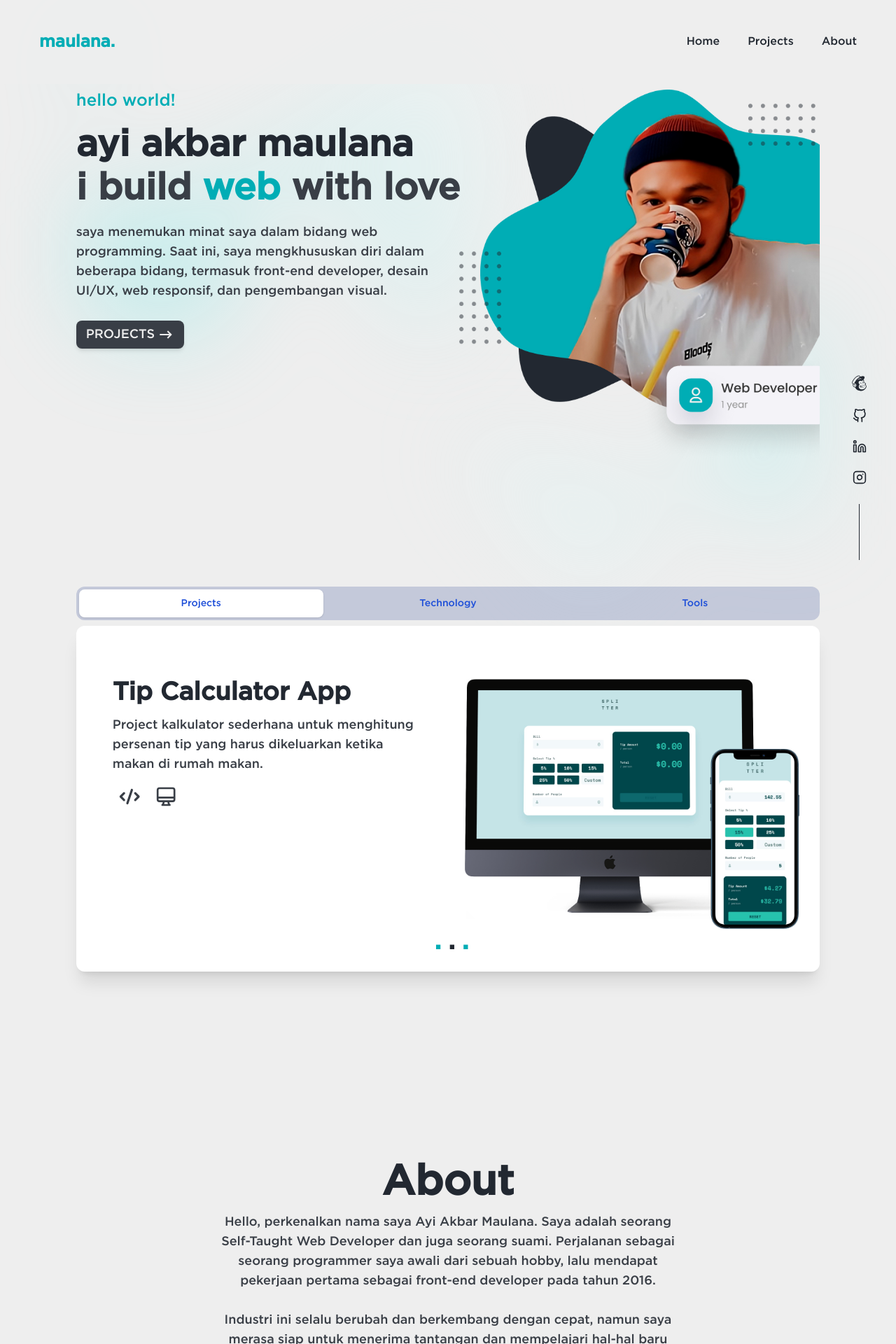
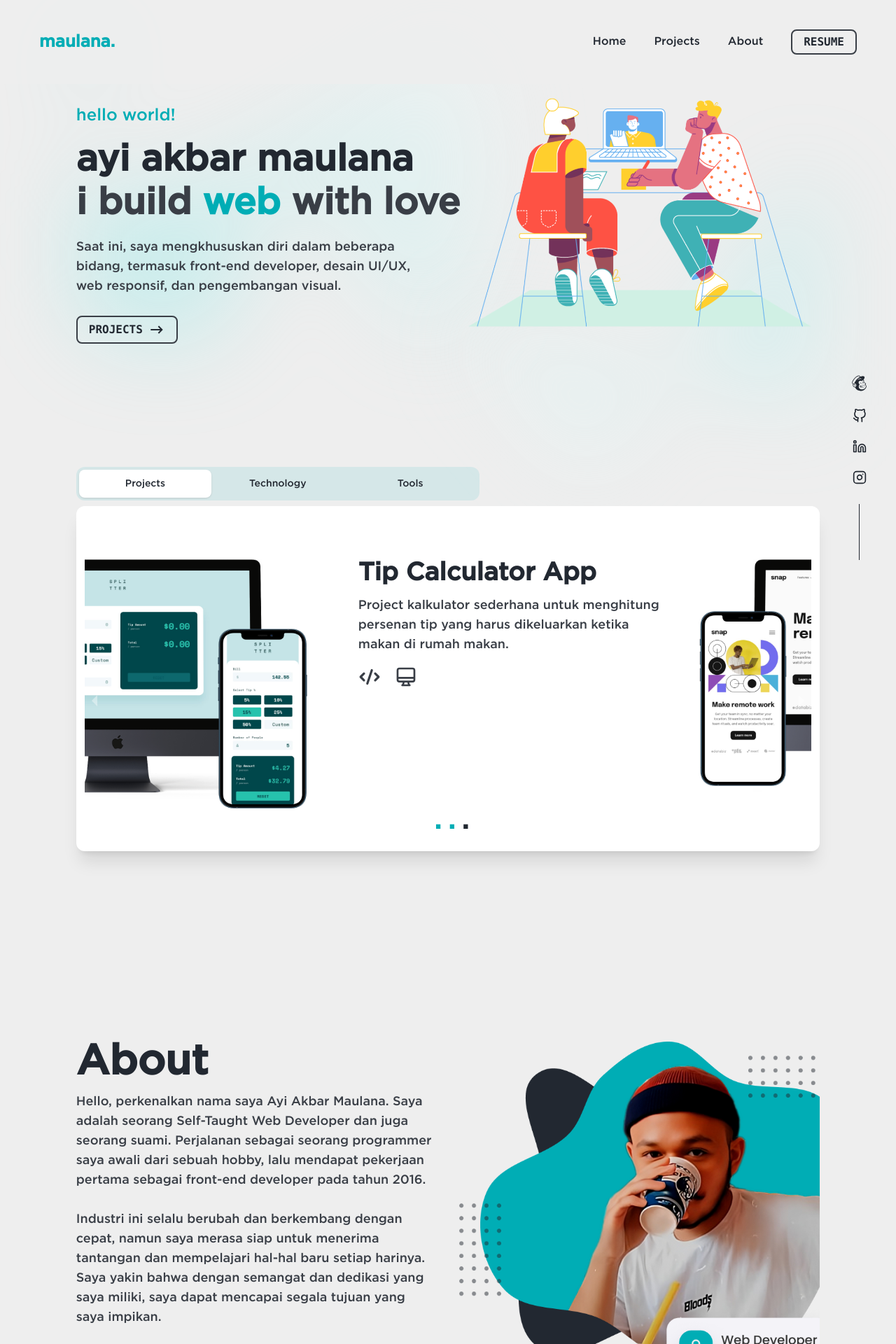
Before and after one commit to ayiakbar2109/portofolio, a React (Vite) app: page / in a window 1280 px wide. Shown: the top 1920 px of the page at 70% size. Built offline with nearby package versions, Linux system fonts and the light colour scheme.

Commit message:
switch images and add resume button

```diff
--- a/src/components/HeroImage.tsx
+++ b/src/components/HeroImage.tsx
@@ -1,4 +1,5 @@
-import HeroImg from "./../assets/heroImage.webp";
+import HeroImg from "./../assets/Drawkit.png";
+
 import { motion } from "framer-motion";
 import { textVariant, staggerContainer, fadeIn } from "../utils/motion";
 import { Button } from "@material-tailwind/react";
@@ -8,7 +9,7 @@ export default function HeroImage() {
   return (
     <section>
       <motion.div
-        className="flex flex-col gap-8 2xl:gap-24 md:grid md:grid-cols-2 justify-start items-start mt-32 2xl:mt-48"
+        className="flex flex-col gap-8 2xl:gap-24 md:grid md:grid-cols-2 justify-end items-end mt-32 2xl:mt-48"
         variants={staggerContainer(1, 1)}
         initial="hidden"
         whileInView="show"
@@ -37,24 +38,27 @@ export default function HeroImage() {
             className="text-third md:text-base lg:text-base xl:text-lg 2xl:text-4xl"
             variants={textVariant(0.7)}
           >
-            saya menemukan minat saya dalam bidang web programming. Saat ini,
-            saya mengkhususkan diri dalam beberapa bidang, termasuk front-end
-            developer, desain UI/UX, web responsif, dan pengembangan visual.
+            Saat ini, saya mengkhususkan diri dalam beberapa bidang, termasuk
+            front-end developer, desain UI/UX, web responsif, dan pengembangan
+            visual.
           </motion.p>
           <motion.div variants={textVariant(0.8)} className="">
             <a href="#project">
-              <Button className="flex items-center rounded-lg gap-1 2xl:gap-6 py-1.5 px-3.5 text-base xl:text-lg 2xl:text-3xl 2xl:py-3 2xl:px-5 font-normal bg-third text-[#EEEEEE] hover:-translate-y-0.5">
+              <Button
+                variant="outlined"
+                className="flex gap-2 items-center px-4 py-1.5  font-mono text-base  text-primary transition-all duration-300 xl:text-base 2xl:text-xl border-2 border-third hover:bg-third/10 hover:-translate-y-1"
+              >
                 Projects{" "}
-                <CgArrowRight className="h-6 w-6 2xl:h-10 2xl:w-10 text-[#EEEEEE] font-no rmal" />
+                <CgArrowRight className="h-6 w-6 2xl:h-10 2xl:w-10 text-primary" />
               </Button>
             </a>
           </motion.div>
         </div>
         <motion.div
-          className="w-full"
+          className="flex items-end justify-center w-full h-full"
           variants={fadeIn("down", "spring", 0.8, 1.5)}
         >
-          <img src={HeroImg} className="w-full " alt="hero image" />
+          <img src={HeroImg} className="w-full h-full " alt="hero image" />
         </motion.div>
       </motion.div>
     </section>
--- a/src/components/Navbar.tsx
+++ b/src/components/Navbar.tsx
@@ -1,8 +1,8 @@
-"use client";
-// import a from "next/a";
-import React, { useState, useEffect, useRef } from "react";
+import { useState, useEffect, useRef } from "react";
 import { BiX } from "react-icons/bi";
 import { FaHamburger } from "react-icons/fa";
+import { Button } from "@material-tailwind/react";
+import resume from "./../assets/resume.pdf";
 
 export default function Navbar() {
   const [isOpen, setIsOpen] = useState(false);
@@ -83,7 +83,7 @@ export default function Navbar() {
         </div>
 
         {/* Navbar Text */}
-        <div className="text-base-content hidden  gap-10 lg:flex">
+        <div className="text-base-content hidden  gap-10 lg:flex lg:justify-center lg:items-center">
           {navbarText.map((item, index) => (
             <a
               href={item.href}
@@ -93,6 +93,14 @@ export default function Navbar() {
               <p>{item.text}</p>
             </a>
           ))}
+          <a href={resume} target="_blank">
+            <Button
+              variant="outlined"
+              className="flex items-center px-4 py-1  font-mono text-base  text-primary transition-all duration-300 xl:text-base 2xl:text-xl border-2 border-third hover:bg-third/10"
+            >
+              Resume
+            </Button>
+          </a>
         </div>
       </div>
 
--- a/src/components/Projects.tsx
+++ b/src/components/Projects.tsx
@@ -83,8 +83,14 @@ export default function Projects() {
               return (
                 <div
                   key={index}
-                  className="flex flex-col-reverse xl:grid xl:grid-cols-2 gap-3 xl:gap-12 lg:px-4  xl:justify-start xl:items-start"
+                  className="flex flex-col xl:grid xl:grid-cols-2 gap-3 xl:gap-12 lg:px-4  xl:justify-start xl:items-start"
                 >
+                  <div className="flex flex-col justify-center items-center mb-6 lg:mb-12">
+                    <img
+                      src={project.image}
+                      className="px-3 md:px-20 xl:px-0"
+                    />
+                  </div>
                   <article className="md:px-6">
                     <h2 className="text-primary text-left text-2xl md:text-3xl lg:text-4xl font-bold 2xl:text-7xl">
                       {project.title}
@@ -92,7 +98,7 @@ export default function Projects() {
                     <p className="text-third text-left text-base md:text-lg mt-3 2xl:mt-6 2xl:text-3xl">
                       {project.desc}
                     </p>
-                    <div className="flex items-end justify-start ml-2 mt-4 2xl:mt-5 text-left gap-5 mb-12 xl:mb-0">
+                    <div className="flex items-end justify-start mt-4 2xl:mt-5 text-left gap-5 mb-12 xl:mb-0">
                       <a
                         href={project.repoLink}
                         target="_blank"
@@ -109,12 +115,6 @@ export default function Projects() {
                       </a>
                     </div>
                   </article>
-                  <div className="flex flex-col justify-center items-center mb-6 lg:mb-12">
-                    <img
-                      src={project.image}
-                      className="px-3 md:px-20 xl:px-0"
-                    />
-                  </div>
                 </div>
               );
             })}
--- a/src/sections/About.tsx
+++ b/src/sections/About.tsx
@@ -1,25 +1,26 @@
-import { fadeIn, staggerContainer, textVariant } from "../utils/motion";
+import { staggerContainer, textVariant } from "../utils/motion";
+import AboutImage from "./../assets/heroImage.webp";
 import { motion } from "framer-motion";
 
 export default function About() {
   return (
     <section id="about">
       <motion.div
-        className=" mt-28 lg:mt-52"
+        className="flex flex-col-reverse xl:grid xl:grid-cols-2 xl:gap-8 justify-start items-start mt-28 lg:mt-52"
         variants={staggerContainer(1, 1)}
         initial="hidden"
         whileInView="show"
         viewport={{ once: true, amount: 0.25 }}
       >
-        <article className="flex flex-col gap-3 justify-center items-center">
+        <article className="flex flex-col gap-3 justify-start items-start">
           <motion.h2
-            className="text-primary text-center font-semibold text-4xl md:text-6xl 2xl:text-8xl"
+            className="text-primary text-left font-semibold text-4xl md:text-6xl 2xl:text-8xl"
             variants={textVariant(0.6)}
           >
             About
           </motion.h2>
           <motion.p
-            className="text-third text-center md:text-lg 2xl:text-4xl max-w-2xl 2xl:max-w-[81rem] text-base"
+            className="text-third text-left md:text-lg 2xl:text-4xl max-w-2xl 2xl:max-w-[81rem] text-base"
             variants={textVariant(0.8)}
           >
             Hello, perkenalkan nama saya Ayi Akbar Maulana. Saya adalah seorang
@@ -34,6 +35,9 @@ export default function About() {
             saya miliki, saya dapat mencapai segala tujuan yang saya impikan.
           </motion.p>
         </article>
+        <div>
+          <img src={AboutImage} alt="profile pic" />
+        </div>
       </motion.div>
     </section>
   );
--- a/src/sections/Footer.tsx
+++ b/src/sections/Footer.tsx
@@ -14,7 +14,7 @@ export default function Footer() {
             <Typography
               as="a"
               href="#about"
-              className="font-normal transition-colors text-primary text-base xl:text-xl 2xl:text-2xl hover:text-secondary focus:text-secondary"
+              className="font-normal transition-colors text-primary text-base xl:text-lg 2xl:text-2xl hover:text-secondary focus:text-secondary"
             >
               About
             </Typography>
@@ -23,7 +23,7 @@ export default function Footer() {
             <Typography
               as="a"
               href="#project"
-              className="font-normal transition-colors text-primary text-base xl:text-xl 2xl:text-2xl hover:text-secondary focus:text-secondary"
+              className="font-normal transition-colors text-primary text-base xl:text-lg 2xl:text-2xl hover:text-secondary focus:text-secondary"
             >
               Projects
             </Typography>
@@ -32,7 +32,7 @@ export default function Footer() {
             <Typography
               as="a"
               href="#contact"
-              className="font-normal transition-colors text-primary text-base xl:text-xl 2xl:text-2xl hover:text-secondary focus:text-secondary"
+              className="font-normal transition-colors text-primary text-base xl:text-lg 2xl:text-2xl hover:text-secondary focus:text-secondary"
             >
               Contact
             </Typography>
@@ -40,8 +40,18 @@ export default function Footer() {
         </ul>
       </div>
       <hr className="my-8 border-primary" />
-      <Typography className="text-center font-normal text-primary text-base xl:text-xl 2xl:text-2xl">
+      <Typography className="text-center font-normal text-primary text-base xl:text-lg 2xl:text-2xl">
         &copy; 2023 All Right Reserved
+      </Typography>
+      <Typography className="text-center font-normal text-primary text-base xl:text-lg 2xl:text-2xl">
+        Design heavily inspired by{" "}
+        <a
+          href="https://brittanychiang.com/"
+          target="_blank"
+          className="transition-colors underline underline-offset-2 hover:text-secondary focus:text-secondary"
+        >
+          Brittany Chiang
+        </a>
       </Typography>
     </motion.footer>
   );
--- a/src/sections/Tabs.tsx
+++ b/src/sections/Tabs.tsx
@@ -39,18 +39,18 @@ export default function TabSection() {
     >
       <div className="w-full px-2 py-16 sm:px-0 mt-16 lg:mt-28">
         <Tab.Group>
-          <Tab.List className="flex space-x-1 rounded-xl bg-blue-900/20 p-1">
+          <Tab.List className="flex max-w-xl rounded-xl bg-secondary/10 p-1">
             {Object.keys(categories).map((category) => (
               <Tab
                 id="projects"
                 key={category}
                 className={({ selected }) =>
                   classNames(
-                    "w-full rounded-lg py-2.5 text-sm 2xl:text-2xl font-medium leading-5 text-blue-700",
+                    "w-full rounded-lg py-2.5 text-sm 2xl:text-2xl font-medium leading-5 text-primary",
                     "ring-white ring-opacity-60 ring-offset-2 ring-offset-blue-400 focus:outline-none focus:ring-2",
                     selected
                       ? "bg-white shadow"
-                      : "text-blue-100 hover:bg-white/[0.12] hover:text-white"
+                      : "text-blue-100 hover:bg-gray-500/20 hover:text-primary"
                   )
                 }
               >
```
Also changed, not shown: 1 other file (tests, documents, lock files or other folders).
